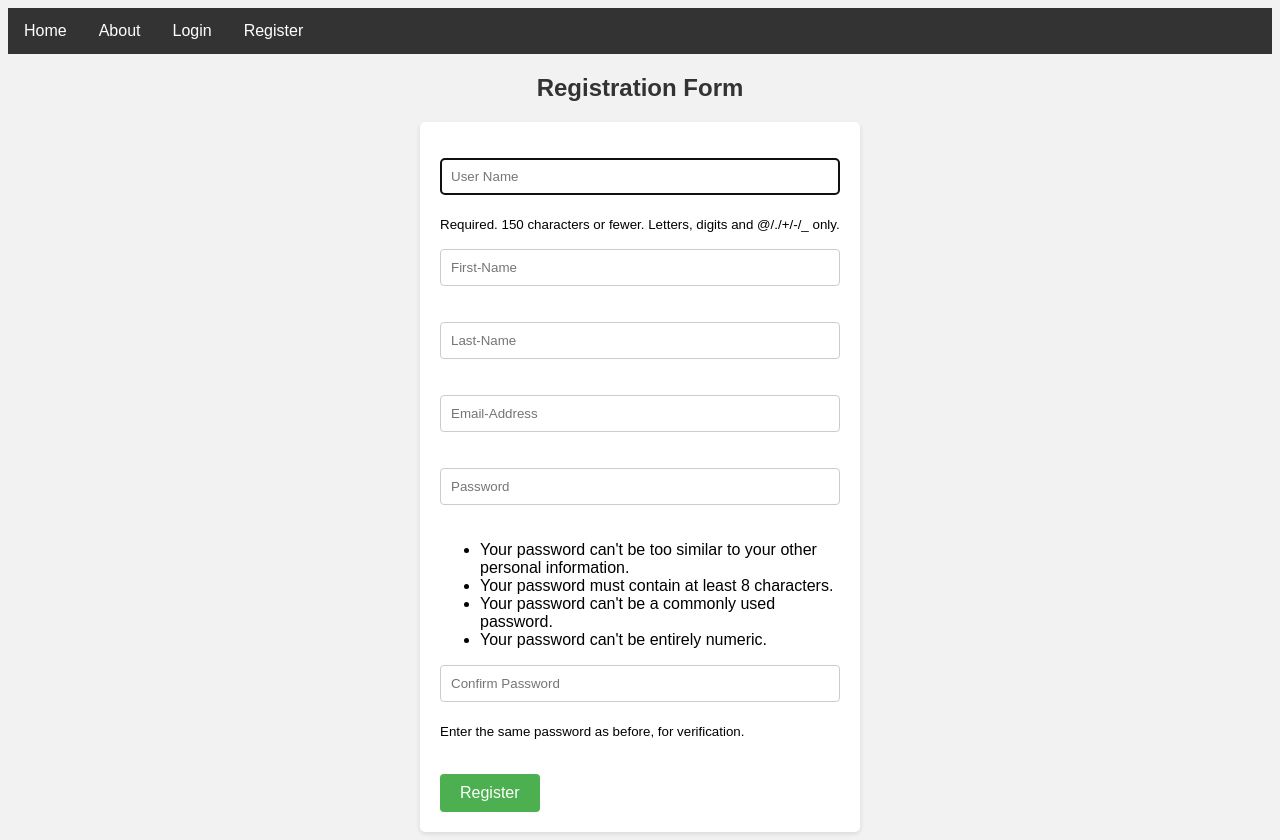
After one commit to sutiwatt/Django_CRM, a Django app: page /register/ in a window 1280 px wide. The commit adds this page. Run offline with Django 3.2, Linux system fonts and the light colour scheme.

Commit message:
update register system

```diff
--- a/mydb.py
+++ b/mydb.py
@@ -9,6 +9,6 @@ dataBase = mysql.connector.connect(
 
 cursorObject = dataBase.cursor()
 
-cursorObject.execute("CREATE DATABASE elderco_1")
+cursorObject.execute("CREATE DATABASE elderco")
 
 print("already create")
--- /dev/null
+++ b/website/form.py
@@ -0,0 +1,31 @@
+from typing import Any
+from django.contrib.auth.forms import UserCreationForm
+from django.contrib.auth.models import User
+from django import forms
+
+class SignUpForm(UserCreationForm):
+    email = forms.EmailField(label="", widget=forms.TextInput(attrs={'class':'form-control', 'placeholder':'Email-Address'}))
+    first_name = forms.CharField(label="", max_length=100, widget=forms.TextInput(attrs={'class':'form-control', 'placeholder':'First-Name'}))
+    Last_name = forms.CharField(label="", max_length=100, widget=forms.TextInput(attrs={'class':'form-control', 'placeholder':'Last-Name'}))
+
+    class Meta:
+        model = User
+        fields = ('username', 'first_name', 'Last_name', 'email', 'password1', 'password2')
+
+    def __init__(self, *args, **kwargs):
+        super(SignUpForm, self).__init__(*args, **kwargs)
+
+        self.fields['username'].widget.attrs['class'] = 'form-control'
+        self.fields['username'].widget.attrs['placeholder'] = 'User Name'
+        self.fields['username'].label = ''
+        self.fields['username'].help_text = '<span class="form-text text-muted"><small>Required. 150 characters or fewer. Letters, digits and @/./+/-/_ only.</small></span>'
+
+        self.fields['password1'].widget.attrs['class'] = 'form-control'
+        self.fields['password1'].widget.attrs['placeholder'] = 'Password'
+        self.fields['password1'].label = ''
+        self.fields['password1'].help_text = '<ul class="form-text text-muted small"><li>Your password can\'t be too similar to your other personal information.</li><li>Your password must contain at least 8 characters.</li><li>Your password can\'t be a commonly used password.</li><li>Your password can\'t be entirely numeric.</li></ul>'
+
+        self.fields['password2'].widget.attrs['class'] = 'form-control'
+        self.fields['password2'].widget.attrs['placeholder'] = 'Confirm Password'
+        self.fields['password2'].label = ''
+        self.fields['password2'].help_text = '<span class="form-text text-muted"><small>Enter the same password as before, for verification.</small></span>'
--- /dev/null
+++ b/website/templates/navbar.html
@@ -0,0 +1,13 @@
+
+
+<!-- navbar.html -->
+<div class="navbar">
+    <a href="#">Home</a>
+    <a href="#">About</a>
+    {% if user.is_authenticated %}
+    <a href="{% url 'logout' %}">Logout</a>
+    {% else %}
+    <a href="{% url 'home' %}">Login</a>
+    <a href="{% url 'register' %}">Register</a>
+    {% endif %}
+</div>
--- /dev/null
+++ b/website/templates/register.html
@@ -0,0 +1,91 @@
+<!DOCTYPE html>
+<html>
+<head>
+  <title>Registration Form</title>
+  <style>
+    .navbar {
+                background-color: #333;
+                overflow: hidden;
+            }
+
+            .navbar a {
+                float: left;
+                color: #fff;
+                text-align: center;
+                padding: 14px 16px;
+                text-decoration: none;
+            }
+
+            .navbar a:hover {
+                background-color: #ddd;
+                color: #333;
+            }
+
+    body {
+      font-family: Arial, sans-serif;
+      background-color: #f2f2f2;
+    }
+
+    h2 {
+      color: #333;
+      text-align: center;
+    }
+
+    form {
+      max-width: 400px;
+      margin: 0 auto;
+      background-color: #fff;
+      padding: 20px;
+      border-radius: 5px;
+      box-shadow: 0 2px 5px rgba(0, 0, 0, 0.1);
+    }
+
+    label {
+      display: block;
+      font-weight: bold;
+      margin-bottom: 5px;
+    }
+
+    input[type="text"],
+    input[type="email"],
+    input[type="password"] {
+      width: 100%;
+      padding: 10px;
+      margin-bottom: 20px;
+      border: 1px solid #ccc;
+      border-radius: 4px;
+      box-sizing: border-box;
+    }
+
+    input[type="submit"] {
+      background-color: #4CAF50;
+      color: #fff;
+      padding: 10px 20px;
+      border: none;
+      border-radius: 4px;
+      cursor: pointer;
+      font-size: 16px;
+    }
+
+    input[type="submit"]:hover {
+      background-color: #45a049;
+    }
+  </style>
+</head>
+<body>
+
+    {% include 'navbar.html' %}
+
+  <h2>Registration Form</h2>
+
+  <form method="POST" action="{% url 'register' %}">
+    {% csrf_token %}
+
+    {{form.as_p}}
+
+
+    <br/>
+    <input type="submit" value="Register">
+  </form>
+</body>
+</html>
--- a/website/urls.py
+++ b/website/urls.py
@@ -3,7 +3,10 @@ from django.urls import path
 from. import views
 
 urlpatterns = [
-    path('home/', views.home,name='home'),
+    path('', views.home,name='home'),
+    path('home/', views.home, name='home'),
     # path('login/',views.login_user,name='login'),
-    path('logout/',views.logout_user,name='logout')
+    path('logout/',views.logout_user,name='logout'),
+    path('register/',views.register_user,name='register'),
+
 ]
--- a/website/views.py
+++ b/website/views.py
@@ -1,6 +1,7 @@
 from django.shortcuts import render,redirect
 from django.contrib.auth import authenticate,login,logout
 from django.contrib import messages
+from .form import SignUpForm
 
 
 
@@ -29,3 +30,23 @@ def logout_user(request):
     logout(request)
     messages.success(request,"You have been logout")
     return redirect('home')
+
+def register_user(request):
+    if request.method == 'POST':
+        form = SignUpForm(request.POST)
+        if form.is_valid():
+            form.save()
+
+            username = form.cleaned_data['username']
+            password1 = form.cleaned_data['password1']
+            user = authenticate(username=username, password=password1)
+            login(request, user)
+
+            messages.success(request, "Your Register is completed")
+            return redirect('home')
+    else:
+        form = SignUpForm()
+        return render(request, 'register.html', {'form': form})
+
+
+    return render(request, 'register.html', {'form': form})
```
Also changed, not shown: website/templates/home.html (+1 -10 lines), website/templates/base.html (deleted).
